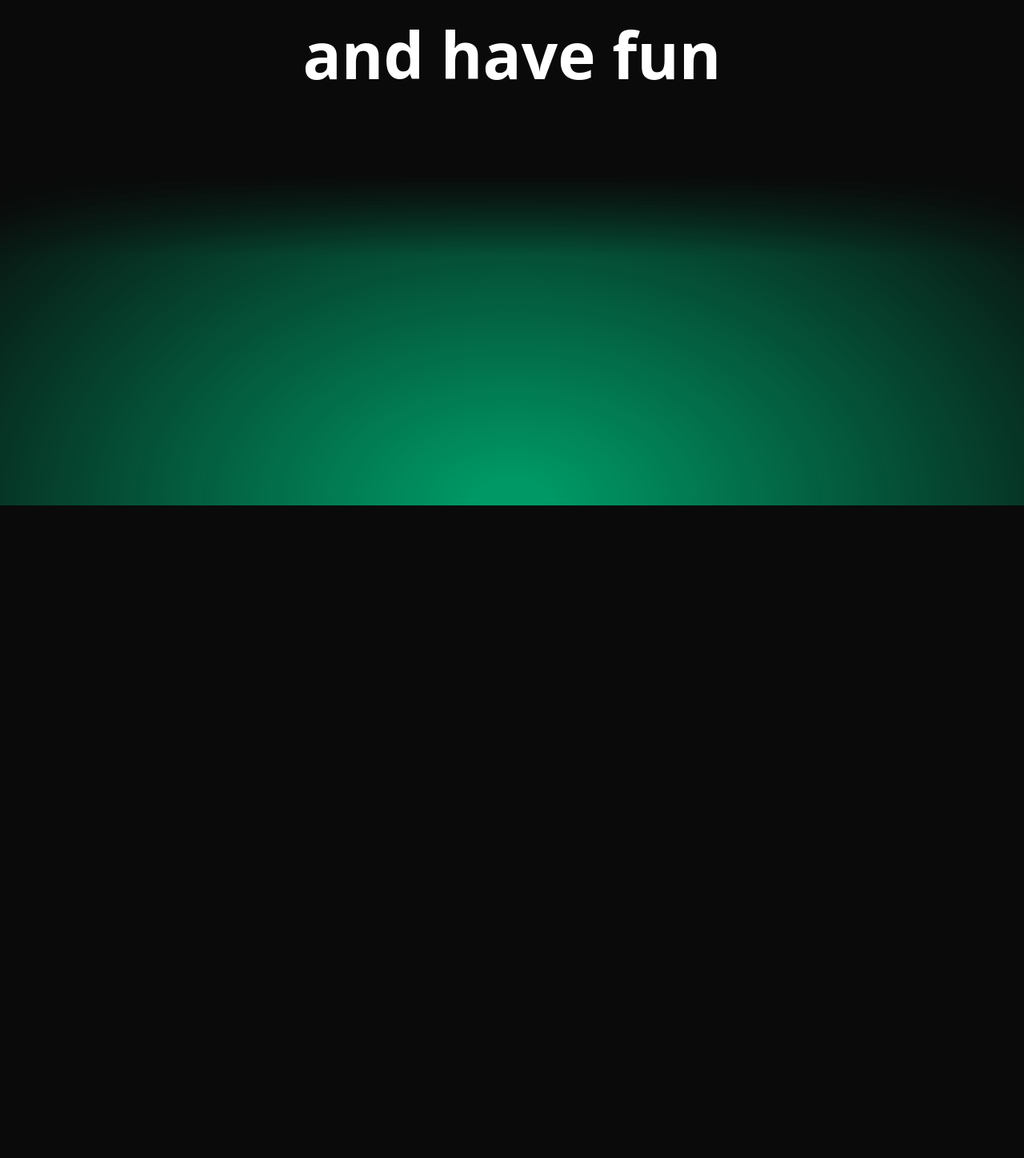
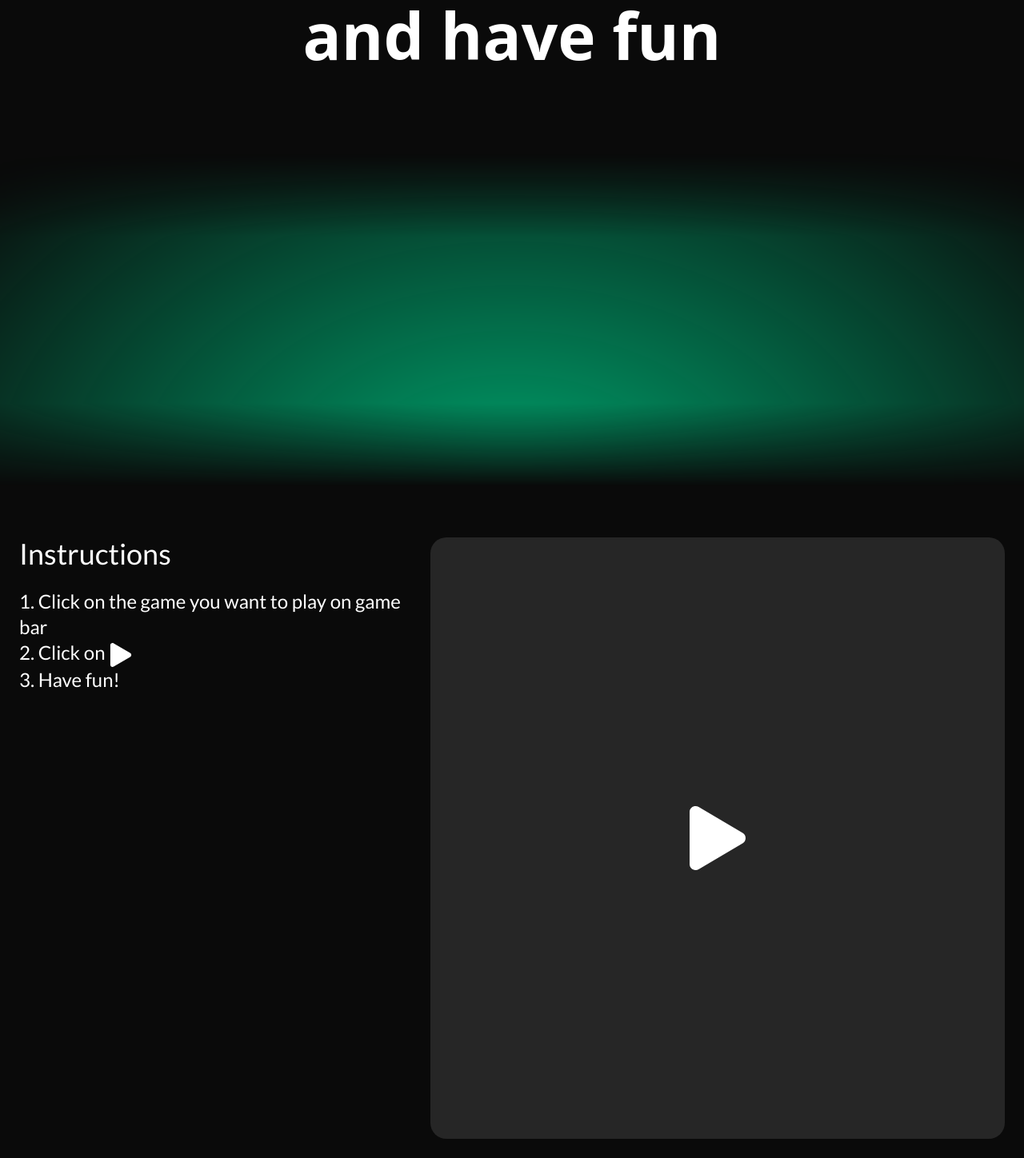
Before and after one commit to waldirbrazcode/BrazGames, a React (Vite) app: page / in a window 1280 px wide. Shown: the part 352-1800 px from the top of the page at 80% size. Before the commit the page ends 984 px from the top, so only its background shows below. Built offline with nearby package versions, Linux system fonts and the light colour scheme; a web font is replaced by a local one.

Commit message:
Added Game container

```diff
--- a/src/App.css
+++ b/src/App.css
@@ -8,6 +8,22 @@
     .def-text{
         @apply text-white
     }
+
+    .game-container{
+        @apply mt-10 p-6 flex justify-between h-[800px] gap-8 max-lg:flex-col max-lg:items-center
+    }
+
+    .instructions{
+        @apply flex flex-col max-w-2xl gap-6
+    }
+
+    .game{
+        @apply bg-neutral-800 w-[60vw] rounded-[20px] p-3 max-lg:w-full max-lg:h-[600px]
+    }
+
+    .game-ui{
+        @apply flex justify-center items-center h-full
+    }
 }
 
 @layer base{
--- a/src/App.jsx
+++ b/src/App.jsx
@@ -1,11 +1,13 @@
 import Navbar from "./components/navbar/Navbar";
 import Landing from "./components/landing/Landing";
+import Game from "./components/Game/Game";
 
 function App() {
   return (
     <>
       <Navbar />
       <Landing />
+      <Game />
     </>
   );
 }
--- /dev/null
+++ b/src/components/Game/Game.jsx
@@ -0,0 +1,33 @@
+import React from "react";
+import { MdFullscreen } from "react-icons/md";
+import { FaPlay } from "react-icons/fa";
+
+const TicTacToe = () => {
+  return (
+    <>
+      <div className="game-container">
+        <div className="instructions def-text font-[Lato]">
+          <h2 className="text-4xl">Instructions</h2>
+
+          <h3>
+            <ul className="list-decimal text-2xl list-inside">
+              <li>Click on the game you want to play on game bar</li>
+              <li>
+                Click on <FaPlay className="inline" size={30} color="white" />
+              </li>
+              <li>Have fun!</li>
+            </ul>
+          </h3>
+        </div>
+
+        <div className="game">
+          <div className="game-ui">
+            <FaPlay size={80} color="white" />
+          </div>
+        </div>
+      </div>
+    </>
+  );
+};
+
+export default TicTacToe;
--- a/src/components/TicTacToe/TicTacToe.jsx
+++ /dev/null
@@ -1,7 +0,0 @@
-import React from "react";
-
-const TicTacToe = () => {
-  return <div>TicTacToe</div>;
-};
-
-export default TicTacToe;
--- a/src/components/landing/Landing.jsx
+++ b/src/components/landing/Landing.jsx
@@ -3,14 +3,14 @@ import React from "react";
 const Landing = () => {
   return (
     <>
-      <div className="flex flex-col justify-center relative top-24 pt-36 gap-22">
+      <div className="flex flex-col justify-center pt-54 gap-22">
         <div className="flex justify-center px-10">
           <h2 className="max-w-4xl def-text font-[BBH Sans Bogle] font-bold text-center text-[min(12vw,5rem)]">
             Free Games to play and have fun
           </h2>
         </div>
 
-        <div className="bg-emerald-600 w-full h-[52vh] mask-t-from-75% mask-radial-at-bottom mask-radial-from-5%"></div>
+        <div className="bg-emerald-600 w-full h-[52vh] mask-y-from-75% mask-radial-at-bottom mask-radial-from-5%"></div>
       </div>
     </>
   );
```
